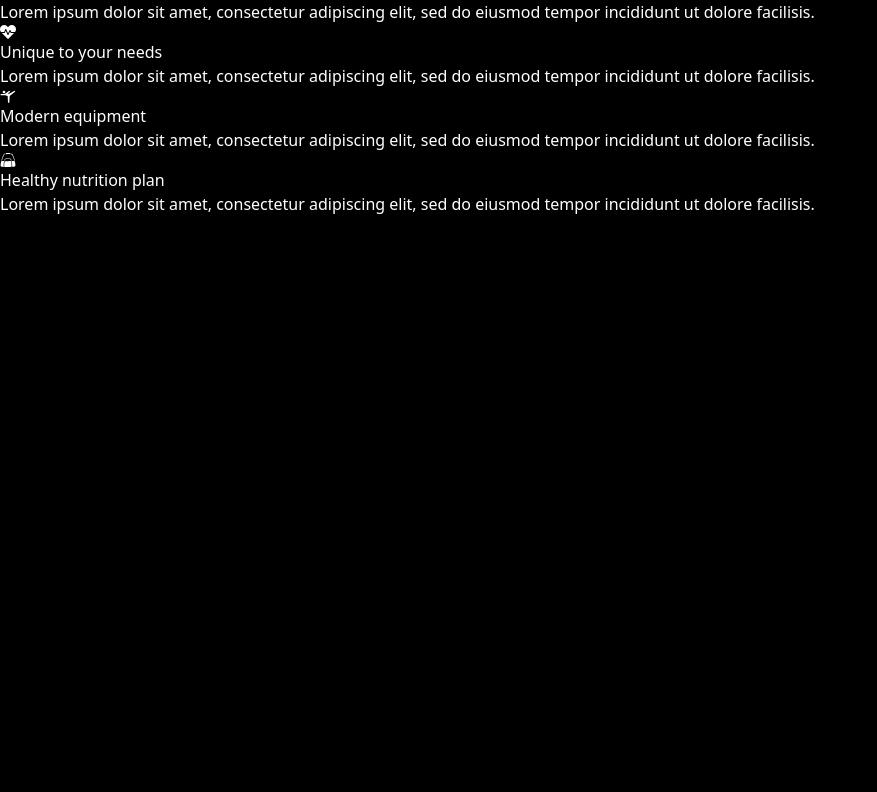
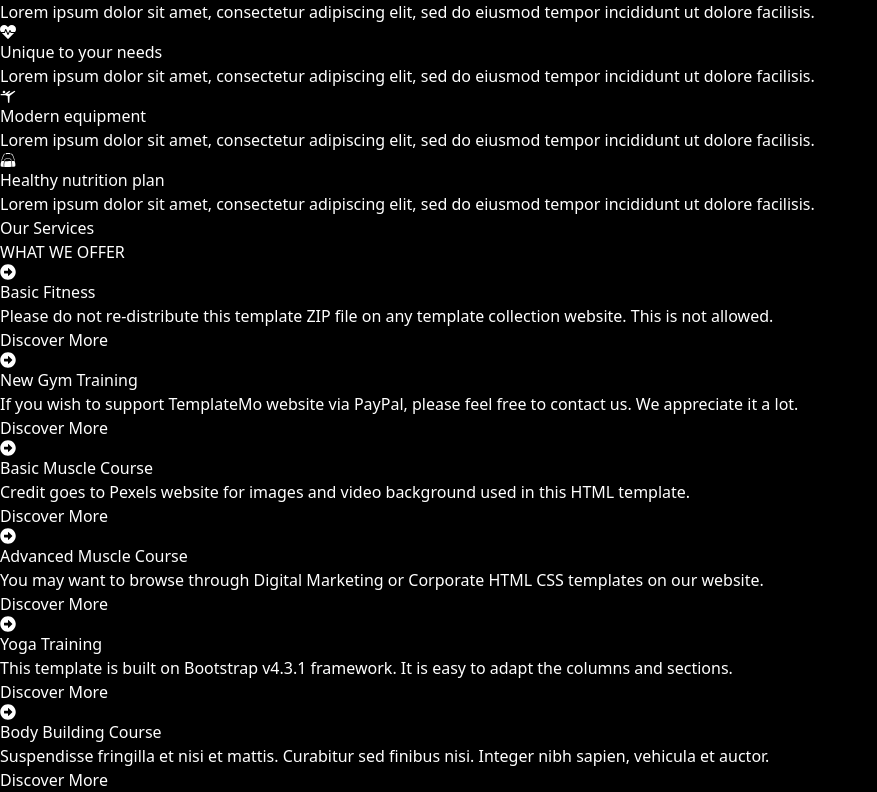
Before and after one commit to abdul8840/mozarta_gym, a React (Vite) app: page / in a window 1280 px wide. Shown: the part 2172-2964 px from the top of the page, without its empty margins (0-877 px from the left). Before the commit the page ends 2388 px from the top, so only its background shows below. Built offline with nearby package versions, Linux system fonts and the light colour scheme.

Commit message:
create service component ui

```diff
--- a/src/components/About.jsx
+++ b/src/components/About.jsx
@@ -32,7 +32,7 @@ const About = () => {
             <p className="text-xl font-semibold text-[#EE4E4E]">Why choose us</p>
             <h2 className='text-2xl font-bold'>PUSH YOUR LIMITS FORWARD</h2>
         </div>
-      <div className="flex flex-wrap gap-2 justify-between">
+      <div className="flex flex-wrap gap-5 justify-center sm:justify-between">
         {about.map((item, index) => (
             <div key={index} className="flex flex-col items-center justify-center gap-2 text-center w-[200px]">
                 <div className="flex items-center justify-center p-6 rounded-full bg-[#111] text-4xl text-[#EE4E4E] hover:bg-[#EE4E4E] hover:text-white">{item.icon}</div>
--- a/src/components/Home.jsx
+++ b/src/components/Home.jsx
@@ -2,6 +2,7 @@ import React from 'react'
 import Navbar from './Navbar'
 import Hero from './Hero'
 import About from './About'
+import Services from './Services'
 
 const Home = () => {
   return (
@@ -9,6 +10,7 @@ const Home = () => {
       <Navbar />
       <Hero />
       <About />
+      <Services />
     </div>
   )
 }
--- /dev/null
+++ b/src/components/Services.jsx
@@ -0,0 +1,65 @@
+import { GiGymBag } from "react-icons/gi";
+import { FaDumbbell, FaHeartbeat, FaArrowAltCircleRight } from "react-icons/fa";
+import { MdSportsGymnastics } from "react-icons/md";
+import React from 'react'
+
+const Services = () => {
+    const services = [
+        {
+            head: "Basic Fitness",
+            desc: "Please do not re-distribute this template ZIP file on any template collection website. This is not allowed.",
+            url: "#"
+        },
+        {
+            head: "New Gym Training",
+            desc: "If you wish to support TemplateMo website via PayPal, please feel free to contact us. We appreciate it a lot.",
+            url: "#"
+        },
+        {
+            head: "Basic Muscle Course",
+            desc: "Credit goes to Pexels website for images and video background used in this HTML template.",
+            url: "#"
+        },
+        {
+            head: "Advanced Muscle Course",
+            desc: "You may want to browse through Digital Marketing or Corporate HTML CSS templates on our website.",
+            url: "#"
+        },
+        {
+            head: "Yoga Training",
+            desc: "This template is built on Bootstrap v4.3.1 framework. It is easy to adapt the columns and sections.",
+            url: "#"
+        },
+        {
+            head: "Body Building Course",
+            desc: "Suspendisse fringilla et nisi et mattis. Curabitur sed finibus nisi. Integer nibh sapien, vehicula et auctor.",
+            url: "#"
+        },
+      ];
+  return (
+    <div className='mt-20 mb-10 max-w-5xl mx-auto'>
+        <div className="text-center mb-8">
+            <p className="text-xl font-semibold text-[#EE4E4E]">Our Services</p>
+            <h2 className='text-2xl font-bold'>WHAT WE OFFER</h2>
+        </div>
+
+        <div className="grid grid-cols-1 md:grid-cols-2 gap-10 m-2 md:m-0">
+
+                {services.map((item, index) => (
+                    <div className="grid grid-cols-[0.5fr_3fr] gap-3">
+                <div className="flex items-center gap-3 bg-[#EE4E4E] p-5 rounded text-5xl"><FaArrowAltCircleRight /></div>
+                    <div key={index} className="flex flex-col gap-3">
+                        <div className="flex items-center gap-3 text-xl font-bold text-slate-500">{item.head}</div>
+                        <p className="text-sm text-gray-500">{item.desc}</p>
+                        <a href={item.url} className="text-[#EE4E4E] text-sm font-bold">Discover More</a>
+                    </div>
+                    </div>
+                ))}
+            </div>
+
+
+    </div>
+  )
+}
+
+export default Services
```
